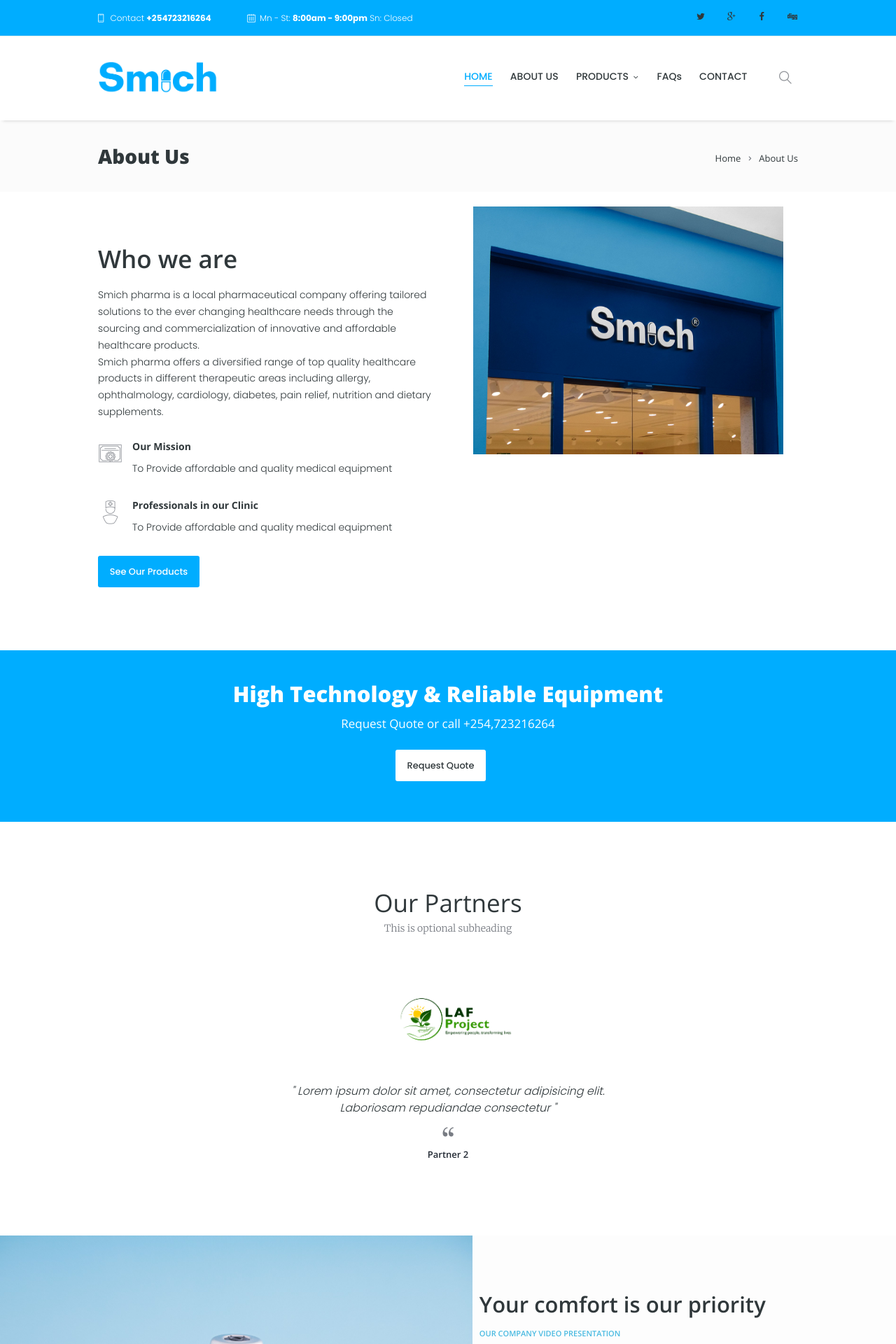
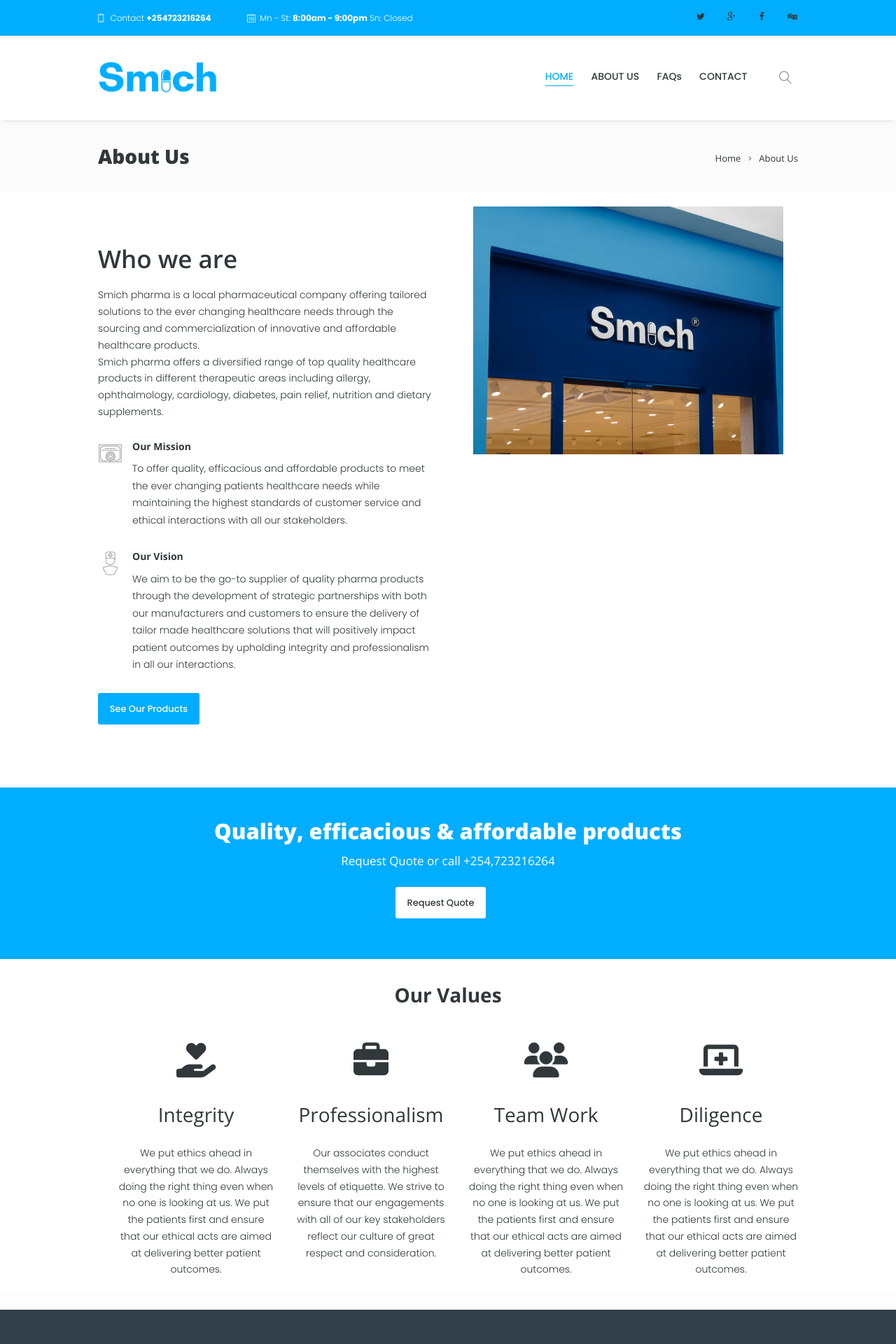
Before and after one commit to newtonoluoch7/smich, a PHP site: page /about.php in a window 1280 px wide. Shown: the top 1920 px of the page at 70% size. Run offline with PHP 8.4, Linux system fonts and the light colour scheme; some libraries are stand-ins or nearby versions; some web fonts are replaced.

Commit message:
samba updates

```diff
--- a/about.php
+++ b/about.php
@@ -60,16 +60,18 @@
                                                                     <div class="sc_services_item_content">
                                                                         <h4 class="sc_services_item_title">Our Mission</h4>
                                                                         <div class="sc_services_item_description">
-                                                                            <p>To Provide affordable and quality medical equipment</p>
+                                                                            <p>To offer quality, efficacious and affordable products to meet the ever changing patients
+                                                                                healthcare needs while maintaining the highest standards of customer service and ethical interactions with all our stakeholders.</p>
                                                                         </div>
                                                                     </div>
                                                                 </div>
                                                                 <div id="sc_services_322_2" class="sc_services_item">
                                                                     <span class="sc_icon icon-medic-17"></span>
                                                                     <div class="sc_services_item_content">
-                                                                        <h4 class="sc_services_item_title">Professionals in our Clinic</h4>
+                                                                        <h4 class="sc_services_item_title">Our Vision</h4>
                                                                         <div class="sc_services_item_description">
-                                                                            <p>To Provide affordable and quality medical equipment</p>
+                                                                            <p>We aim to be the go-to supplier of quality pharma products through the development of strategic partnerships with both our manufacturers and customers to ensure the delivery of tailor
+                                                                                made healthcare solutions that will positively impact patient outcomes by upholding integrity and professionalism in all our interactions.</p>
                                                                         </div>
                                                                     </div>
                                                                 </div>
@@ -98,7 +100,8 @@
                                             <div class="wpb_wrapper">
                                                 <div id="sc_call_to_action_523" class="sc_call_to_action sc_call_to_action_accented sc_call_to_action_style_1 sc_call_to_action_align_center">
                                                     <div class="sc_call_to_action_info">
-                                                        <h3 class="sc_call_to_action_title sc_item_title" style="font-weight:800;">High Technology & Reliable Equipment</h3>
+                                                        <h3 class="sc_call_to_action_title sc_item_title" style="font-weight:800;">Quality, efficacious
+                                                                                                                                    & affordable products</h3>
                                                         <div class="sc_call_to_action_descr sc_item_descr">Request Quote or call +254,723216264</div>
                                                         <div class="sc_call_to_action_buttons sc_item_buttons">
                                                             <div class="sc_call_to_action_button sc_item_button">
@@ -111,8 +114,58 @@
                                         </div>
                                     </div>
                                 </div>
+
+
+
                                 <div class="vc_row-full-width"></div>
-                                <div class="vc_row wpb_row vc_row-fluid">
+
+                            <!-- Our Values -->
+                            <div class="container">
+                            <h4 class="sc_services_item_title text-center pb-4"> <strong>Our Values</strong></h4>
+                                <div class="row">
+                                    <div class="col-md-3 text-center">
+                                    <i class="fas fa-hand-holding-heart"></i>
+                                       <h4 class="sc_services_item_title">Integrity</h4>
+                                       <p>We put ethics ahead in everything that we do. Always doing the right thing even
+                                           when no one is looking at us. We put the patients first and ensure that our ethical acts are aimed
+                                           at delivering better patient outcomes.</p>
+                                    </div>
+
+                                    <div class="col-md-3 text-center">
+                                    <i class="fas fa-briefcase"></i>
+                                        <h4 class="sc_services_item_title">Professionalism</h4>
+                                        <p>Our associates conduct themselves with the highest levels of etiquette. We strive to
+                                            ensure that our engagements with all of our key stakeholders reflect our culture of great respect
+                                            and consideration.
+                                        </p>
+                                     </div>
+
+                                     <div class="col-md-3 text-center">
+                                     <i class="fas fa-users"></i>
+                                        <h4 class="sc_services_item_title"> Team Work</h4>
+                                        <p>We put ethics ahead in everything that we do. Always doing the right thing even
+                                            when no one is looking at us. We put the patients first and ensure that our ethical acts are aimed
+                                            at delivering better patient outcomes.</p>
+                                     </div>
+
+                                     <div class="col-md-3 text-center">
+                                     <i class="fas fa-laptop-medical"></i>
+                                        <h4 class="sc_services_item_title">Diligence</h4>
+                                        <p>We put ethics ahead in everything that we do. Always doing the right thing even
+                                            when no one is looking at us. We put the patients first and ensure that our ethical acts are aimed
+                                            at delivering better patient outcomes.</p>
+                                     </div>
+                                </div>
+                            </div>
+
+
+
+                            <!-- end of Our Values -->
+
+
+
+                    <!-- Our partners -->
+                                <!-- <div class="vc_row wpb_row vc_row-fluid">
                                     <div class="wpb_column vc_column_container vc_col-sm-12">
                                         <div class="vc_column-inner ">
                                             <div class="wpb_wrapper">
@@ -186,7 +239,9 @@
                                             </div>
                                         </div>
                                     </div>
-                                </div>
+                                </div> -->
+
+                                <!-- End of Our partners -->
 
                                 <div data-vc-full-width="true" data-vc-full-width-init="false" data-vc-stretch-content="true" class="vc_row wpb_row vc_row-fluid vc_custom_1455711526723 vc_row-no-padding">
                                     <div class="wpb_column vc_column_container vc_col-sm-12">
@@ -196,17 +251,17 @@
                                                     <div class="column-1_2 sc_column_item pr15i">
 
                                                     <!-- start smich vid-->
-                                                        <div class="sc_video_player w_half_full_content ">
+                                                        <!-- <div class="sc_video_player w_half_full_content ">
                                                             <div class="sc_video_frame sc_video_play_button hover_icon hover_icon_play" data-width="100%" data-height="659"
                                                             data-video="&lt;iframe class=&quot;video_frame&quot;  width=&quot;100%&quot; height=&quot;659&quot; data-class=&quot;w_half_full_content &quot; frameborder=&quot;0&quot;
                                                             webkitAllowFullScreen=&quot;webkitAllowFullScreen&quot;
                                                             mozallowfullscreen=&quot;mozallowfullscreen&quot;
                                                             allowFullScreen=&quot;allowFullScreen&quot;&gt;&lt;/iframe&gt;" style="width:100%;"><img alt="" src="images/drugs/medicine-vaccine-bottles.jpg"></div>
-                                                        </div>
+                                                        </div> -->
 
                                                         <!-- end of smich vid -->
                                                     </div>
-                                                    <div class="column-1_2 sc_column_item pl15i">
+                                                    <!-- <div class="column-1_2 sc_column_item pl15i">
                                                         <div class="vc_empty_space space_30p hide_tablet">
                                                             <span class="vc_empty_space_inner"></span>
                                                         </div>
@@ -225,12 +280,13 @@
 														<div class="vc_empty_space space_30p show_tablet">
                                                             <span class="vc_empty_space_inner"></span>
                                                         </div>
-                                                    </div>
+                                                    </div> -->
                                                 </div>
                                             </div>
                                         </div>
                                     </div>
                                 </div>
+
                                 <div class="vc_row-full-width"></div>
                             </section>
                         </article>
--- /dev/null
+++ b/css/smich.css
@@ -0,0 +1,7 @@
+.container .row .fas{
+    font-size: 50px;
+}
+
+.container .row .far{
+    font-size: 50px;
+}
--- a/inc/footer.php
+++ b/inc/footer.php
@@ -14,7 +14,7 @@
                                         solutions to the ever changing healthcare needs through the sourcing
                                         and commercialization of innovative and affordable healthcare
                                         products.                             <br />
-                                        <br /> We offers a diversified range of top quality healthcare
+                                        <br /> We offer a diversified range of top quality healthcare
                                         products in <a href="shop.php">different therapeutic areas.</a>
                                     </div>
 
--- a/inc/header.php
+++ b/inc/header.php
@@ -14,6 +14,10 @@
     <link rel='stylesheet' href='js/vendor/woo/woocommerce.css' type='text/css' media='all' />
     <link rel='stylesheet' href='js/vendor/woo/plugin.woocommerce.css' type='text/css' media='all' />
 
+    <link href="https://cdn.jsdelivr.net/npm/bootstrap@5.0.2/dist/css/bootstrap.min.css" rel="stylesheet" integrity="sha384-EVSTQN3/azprG1Anm3QDgpJLIm9Nao0Yz1ztcQTwFspd3yD65VohhpuuCOmLASjC" crossorigin="anonymous">
+
+    <script src="https://kit.fontawesome.com/59443dfeb1.js" crossorigin="anonymous"></script>
+
     <link rel='stylesheet' href='css/fontello/css/fontello.css' type='text/css' media='all' />
     <link rel='stylesheet' href='css/style.css' type='text/css' media='all' />
     <link rel='stylesheet' href='css/core.animation.css' type='text/css' media='all' />
@@ -26,6 +30,9 @@
     <link rel='stylesheet' href='css/custom.css' type='text/css' media='all' />
     <link rel='stylesheet' href='css/core.messages.css' type='text/css' media='all' />
     <link rel='stylesheet' href='js/vendor/swiper/swiper.min.css' type='text/css' media='all' />
+    <link rel='stylesheet' href='css/smich.css' type='text/css' media='all' />
+
+
 <style>
     h1{
         font-weight:800;
@@ -105,7 +112,7 @@
                                     <ul id="menu_main" class="menu_main_nav">
                                         <li class="menu-item current-menu-ancestor current-menu-parent"><a href="index.php"><span>HOME</span></a></li>
                                         <li class="menu-item"><a href="about.php"><span>ABOUT US</span></a></li>
-                                        <li class="menu-item menu-item-has-children"><a href="#"><span>PRODUCTS</span></a>
+                                        <!-- <li class="menu-item menu-item-has-children"><a href="#"><span>PRODUCTS</span></a>
                                             <ul class="sub-menu">
                                                 <li class="menu-item"><a href="shop.php"><span>Anti Allergic treatment</span></a></li>
                                                 <li class="menu-item"><a href="shop.php"><span>Ophthalmic eye drops & devices</span></a></li>
@@ -114,7 +121,7 @@
                                                 <li class="menu-item"><a href="shop.php"><span>Diabetes products and devices</span></a></li>
                                                 <li class="menu-item"><a href="shop.php"><span>Nutrition and dietary supplements</span></a></li>
                                             </ul>
-                                        </li>
+                                        </li> -->
                                         <li class="menu-item"><a href="faq.php"><span>FAQs</span></a></li>
                                         <li class="menu-item"><a href="contacts.php"><span>CONTACT</span></a></li>
                                     </ul>
```
Also changed, not shown: contacts.php (+3 -4 lines), index.php (+12 -13 lines).
